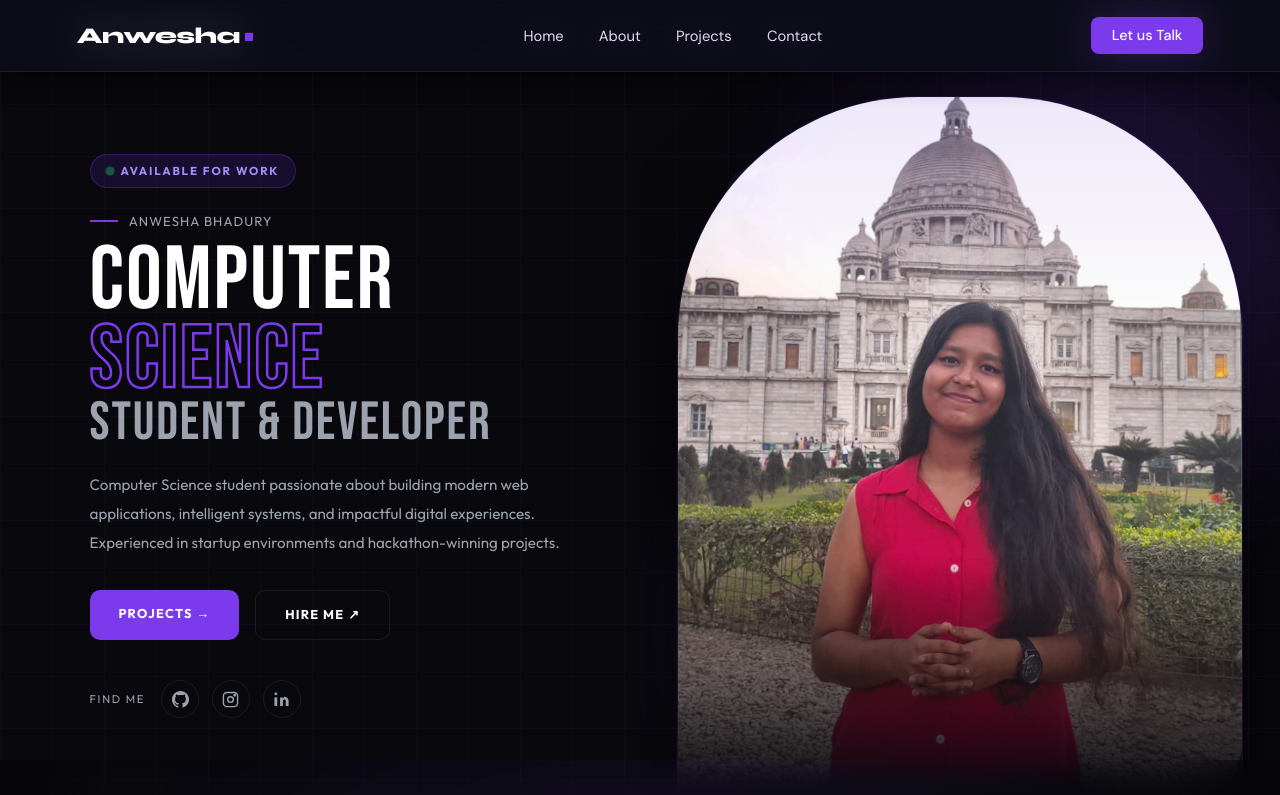
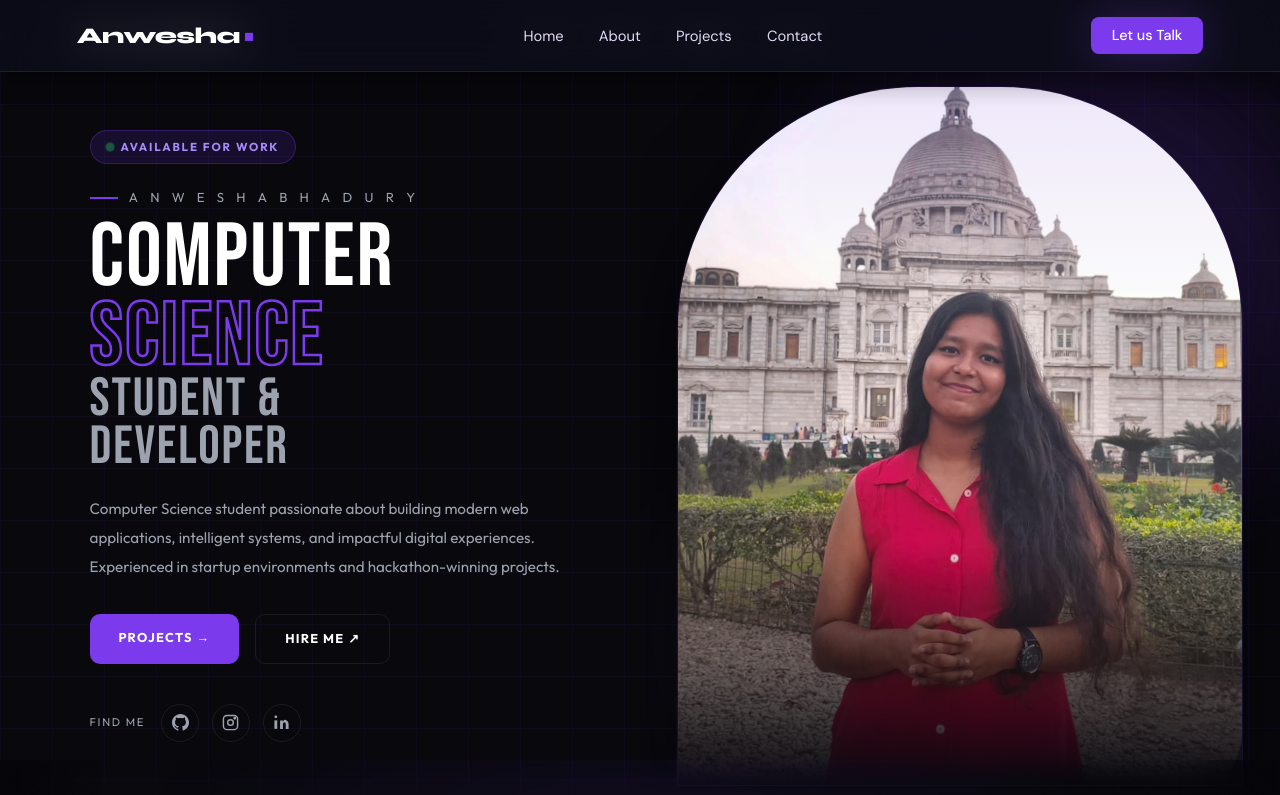
Before and after one commit to AnweshaBhadury/anwesha-portfolio, a Next.js app: page / in a window 1280 px wide. Shown: the top 795 px of the page. Built offline with nearby package versions, Linux system fonts and the light colour scheme.

Commit message:
HomeSection Refined

```diff
--- a/src/components/sections/Home/HomeHero.jsx
+++ b/src/components/sections/Home/HomeHero.jsx
@@ -1,16 +1,16 @@
 "use client";
 
 import Image from "next/image";
-import { useEffect, useState } from "react";
+import { useEffect, useRef } from "react";
 import Navbar from "../../shared/navbar";
 import styles from "./HomeHero.module.css";
 
+// ── icon components (unchanged) ──────────────────────────────────────────────
 const GitHubIcon = () => (
   <svg width="17" height="17" viewBox="0 0 24 24" fill="currentColor">
     <path d="M12 0C5.37 0 0 5.37 0 12c0 5.3 3.44 9.8 8.2 11.39.6.11.82-.26.82-.58 0-.29-.01-1.06-.02-2.08-3.34.73-4.04-1.61-4.04-1.61-.55-1.4-1.34-1.77-1.34-1.77-1.09-.75.08-.74.08-.74 1.2.08 1.83 1.23 1.83 1.23 1.07 1.83 2.81 1.3 3.49.99.11-.78.42-1.3.76-1.6-2.67-.3-5.47-1.34-5.47-5.93 0-1.31.47-2.38 1.23-3.22-.12-.3-.53-1.52.12-3.17 0 0 1.01-.32 3.3 1.23.96-.27 1.98-.4 3-.4 1.02 0 2.04.13 3 .4 2.29-1.55 3.3-1.23 3.3-1.23.65 1.65.24 2.87.12 3.17.77.84 1.23 1.91 1.23 3.22 0 4.6-2.8 5.63-5.48 5.92.43.37.81 1.1.81 2.22 0 1.6-.01 2.89-.01 3.29 0 .32.21.69.82.57C20.56 21.8 24 17.3 24 12 24 5.37 18.63 0 12 0z"/>
   </svg>
 );
-
 const InstagramIcon = () => (
   <svg width="17" height="17" viewBox="0 0 24 24" fill="none" stroke="currentColor" strokeWidth="2">
     <rect x="2" y="2" width="20" height="20" rx="5"/>
@@ -18,7 +18,6 @@ const InstagramIcon = () => (
     <circle cx="18" cy="6" r="1"/>
   </svg>
 );
-
 const LinkedInIcon = () => (
   <svg width="17" height="17" viewBox="0 0 24 24" fill="currentColor">
     <path d="M16 8a6 6 0 016 6v7h-4v-7a2 2 0 00-4 0v7H10V9h4v1.77A6 6 0 0116 8z"/>
@@ -27,60 +26,344 @@ const LinkedInIcon = () => (
   </svg>
 );
 
+// ── component ────────────────────────────────────────────────────────────────
 export default function HeroHome() {
-
-  const [visible, setVisible] = useState(false);
+  const hpRef       = useRef(null);
+  const chipRef     = useRef(null);
+  const nameRef     = useRef(null);
+  const titleRef    = useRef(null);
+  const descRef     = useRef(null);
+  const btnsRef     = useRef(null);
+  const socialsRef  = useRef(null);
+  const photoRef    = useRef(null);
+  const glowRef     = useRef(null);
+  const shapeRef    = useRef(null);
+  const gridRef     = useRef(null);
+  const heroGlowRef = useRef(null);
+  const btnPrimRef  = useRef(null);
+  const btnOutRef   = useRef(null);
 
   useEffect(() => {
-    const t = setTimeout(() => setVisible(true), 100);
-    return () => clearTimeout(t);
+
+  (async () => {
+
+    const { gsap } = await import("gsap");
+    const { ScrollTrigger } = await import("gsap/ScrollTrigger");
+    const { SplitText } = await import("gsap/SplitText");
+
+    gsap.registerPlugin(
+      ScrollTrigger,
+      SplitText
+    );
+
+    // ── SPLIT TEXT ─────────────────────────────────────
+
+    const splitName = new SplitText(
+      nameRef.current,
+      { type: "chars" }
+    );
+
+    const splitTitle = new SplitText(
+      titleRef.current,
+      {
+        type: "words, lines",
+        linesClass: "line-wrap",
+      }
+    );
+
+    splitTitle.lines.forEach((l) => {
+
+      l.style.overflow = "hidden";
+      l.style.display = "block";
+
+    });
+
+    const tl = gsap.timeline({
+      defaults: {
+        ease: "power4.out",
+      },
+    });
+
+    // ── INITIAL STATES ─────────────────────────────────
+
+    gsap.set(
+      [gridRef.current, heroGlowRef.current],
+      { opacity: 0 }
+    );
+
+    // PHOTO STATIC
+    gsap.set(photoRef.current, {
+      opacity: 1,
+      filter: "blur(0px)",
+      scale: 1,
+      x: 0,
+      y: 0,
+      rotate: 0,
+    });
+
+    // SHAPE STATIC
+    gsap.set(shapeRef.current, {
+      opacity: 1,
+      scale: 1,
+      rotate: 0,
+    });
+
+    gsap.set(
+      [glowRef.current?.children ?? []],
+      {
+        opacity: 0,
+        scale: 0.4,
+      }
+    );
+
+    gsap.set(chipRef.current, {
+      opacity: 0,
+      x: -24,
+    });
+
+    gsap.set(splitName.chars, {
+      opacity: 0,
+      y: 16,
+      rotateX: -40,
+    });
+
+    gsap.set(splitTitle.words, {
+      opacity: 0,
+      y: "110%",
+      skewX: 6,
+    });
+
+    gsap.set(descRef.current, {
+      opacity: 0,
+      y: 20,
+    });
+
+    gsap.set(btnsRef.current, {
+      opacity: 0,
+      y: 20,
+    });
+
+    gsap.set(socialsRef.current, {
+      opacity: 0,
+      x: -16,
+    });
+
+    // ── GRID + GLOW ────────────────────────────────────
+
+    tl.to(
+      gridRef.current,
+      {
+        opacity: 1,
+        duration: 0.8,
+        ease: "power2.out",
+      },
+      0
+    );
+
+    tl.to(
+      heroGlowRef.current,
+      {
+        opacity: 1,
+        scale: 1,
+        duration: 1.2,
+        ease: "power2.out",
+      },
+      0.1
+    );
+
+    tl.to(
+      [glowRef.current?.children ?? []],
+      {
+        opacity: 1,
+        scale: 1,
+        duration: 1.0,
+        stagger: 0.15,
+        ease: "power2.out",
+      },
+      0.15
+    );
+
+    // ── CHIP ──────────────────────────────────────────
+
+    tl.to(
+      chipRef.current,
+      {
+        opacity: 1,
+        x: 0,
+        duration: 0.55,
+        ease: "back.out(2)",
+      },
+      0.5
+    );
+
+    // ── NAME ──────────────────────────────────────────
+
+    tl.to(
+      splitName.chars,
+      {
+        opacity: 1,
+        y: 0,
+        rotateX: 0,
+
+        duration: 0.55,
+
+        stagger: {
+          each: 0.032,
+          ease: "power2.out",
+        },
+
+        ease: "back.out(1.4)",
+      },
+      0.65
+    );
+
+    // ── TITLE ─────────────────────────────────────────
+
+    tl.to(
+      splitTitle.words,
+      {
+        opacity: 1,
+        y: "0%",
+        skewX: 0,
+
+        duration: 0.65,
+
+        stagger: {
+          each: 0.06,
+          ease: "power3.out",
+        },
+      },
+      0.95
+    );
+
+    // ── DESC + BUTTONS + SOCIALS ─────────────────────
+
+    tl.to(
+      descRef.current,
+      {
+        opacity: 1,
+        y: 0,
+        duration: 0.55,
+      },
+      1.5
+    );
+
+    tl.to(
+      btnsRef.current,
+      {
+        opacity: 1,
+        y: 0,
+        duration: 0.5,
+        ease: "back.out(1.6)",
+      },
+      1.65
+    );
+
+    tl.to(
+      socialsRef.current,
+      {
+        opacity: 1,
+        x: 0,
+        duration: 0.5,
+      },
+      1.8
+    );
+
+    // ── MAGNETIC BUTTONS ─────────────────────────────
+
+    [btnPrimRef.current, btnOutRef.current].forEach((btn) => {
+
+      if (!btn) return;
+
+      btn.addEventListener("mousemove", (e) => {
+
+        const r = btn.getBoundingClientRect();
+
+        const dx =
+          (e.clientX - r.left - r.width / 2) * 0.38;
+
+        const dy =
+          (e.clientY - r.top - r.height / 2) * 0.38;
+
+        gsap.to(btn, {
+          x: dx,
+          y: dy,
+          duration: 0.3,
+          ease: "power2.out",
+        });
+
+      });
+
+      btn.addEventListener("mouseleave", () => {
+
+        gsap.to(btn, {
+          x: 0,
+          y: 0,
+          duration: 0.7,
+          ease: "elastic.out(1, 0.4)",
+        });
+
+      });
+
+    });
+
+    // ── SOCIAL ICON BOUNCE ───────────────────────────
+
+    socialsRef.current
+      ?.querySelectorAll("a")
+      .forEach((link) => {
+
+        link.addEventListener("mouseenter", () => {
+
+          gsap.fromTo(
+            link,
+
+            { y: 0 },
+
+            {
+              y: -6,
+              duration: 0.2,
+              yoyo: true,
+              repeat: 1,
+              ease: "power2.out",
+            }
+          );
+
+        });
+
+      });
+
+  })();
+
 }, []);
-
   return (
-    <div className={styles.hp}>
-
+    <div className={styles.hp} ref={hpRef}>
       <Navbar />
 
       <section className={styles.hero}>
-
-        <div className={styles.heroGrid}></div>
-        <div className={styles.heroGlow}></div>
+        <div className={styles.heroGrid}  ref={gridRef}></div>
+        <div className={styles.heroGlow}  ref={heroGlowRef}></div>
 
         {/* LEFT */}
-
         <div className={styles.heroLeft}>
 
-          <div className={`${styles.fade} ${visible ? styles.in : ""}`}>
-
-            <div className={styles.chip}>
+          <div ref={chipRef} className={styles.chip}>
             <span className={styles.chipDot}></span>
             Available For Work
           </div>
 
+          <div>
+            <p ref={nameRef} className={styles.heroName}>Anwesha Bhadury</p>
+
+            <h1 ref={titleRef} className={styles.heroTitle}>
+              COMPUTER <br />
+              <span className={styles.outline} data-outline>SCIENCE</span>
+              <br />
+              <span className={styles.smallLine}>Student &amp; Developer</span>
+            </h1>
           </div>
 
-          <div className={`${styles.fade} ${visible ? styles.in : ""}`}>
-
-            <p className={styles.heroName}>
-              Anwesha Bhadury
-            </p>
-
-            <h1 className={styles.heroTitle}>
-              COMPUTER <br />
-              <span className={styles.outline}>
-                SCIENCE
-              </span>
-              <br />
-              <span className={styles.smallLine}>
-                Student & Developer
-              </span>
-            </h1>
-
-          </div>
-
-          <div className={`${styles.fade} ${visible ? styles.in : ""}`}>
-
-            <p className={styles.heroDesc}>
+          <p ref={descRef} className={styles.heroDesc}>
             Computer Science student passionate about building
             modern web applications, intelligent systems,
             and impactful digital experiences.
@@ -88,94 +371,49 @@ export default function HeroHome() {
             hackathon-winning projects.
           </p>
 
+          <div ref={btnsRef} className={styles.heroBtns}>
+            <a href="#projects" className={styles.btnPrimary} ref={btnPrimRef}>
+              Projects →
+            </a>
+            <a href="#contact" className={styles.btnOutline} ref={btnOutRef}>
+              Hire Me ↗
+            </a>
           </div>
 
-          <div className={`${styles.fade} ${visible ? styles.in : ""}`}>
-
-            <div className={styles.heroBtns}>
-
-              <a href="#projects" className={styles.btnPrimary}>
-                Projects →
-              </a>
-
-              <a href="#contact" className={styles.btnOutline}>
-                Hire Me ↗
-              </a>
-
-            </div>
-
-          </div>
-
-          <div className={`${styles.fade} ${visible ? styles.in : ""}`}>
-
-            <div className={styles.socials}>
-
-              <span className={styles.socialLabel}>
-                Find Me
-              </span>
-
-              <a
-                href="https://github.com/"
-                target="_blank"
-                rel="noopener noreferrer"
-                className={styles.socialLink}
-              >
-                <GitHubIcon />
-              </a>
-
-              <a
-                href="https://instagram.com/"
-                target="_blank"
-                rel="noopener noreferrer"
-                className={styles.socialLink}
-              >
-                <InstagramIcon />
-              </a>
-
-              <a
-                href="https://linkedin.com/"
-                target="_blank"
-                rel="noopener noreferrer"
-                className={styles.socialLink}
-              >
-                <LinkedInIcon />
-              </a>
-
-            </div>
-
+          <div ref={socialsRef} className={styles.socials}>
+            <span className={styles.socialLabel}>Find Me</span>
+            <a href="https://github.com/"    target="_blank" rel="noopener noreferrer" className={styles.socialLink}><GitHubIcon /></a>
+            <a href="https://instagram.com/" target="_blank" rel="noopener noreferrer" className={styles.socialLink}><InstagramIcon /></a>
+            <a href="https://linkedin.com/"  target="_blank" rel="noopener noreferrer" className={styles.socialLink}><LinkedInIcon /></a>
           </div>
 
         </div>
 
         {/* RIGHT */}
-
         <div className={styles.heroRight}>
-
+          <div ref={glowRef}>
             <div className={`${styles.ambientGlow} ${styles.glow1}`}></div>
             <div className={`${styles.ambientGlow} ${styles.glow2}`}></div>
+          </div>
 
-          <div className={styles.floatingShape}></div>
+          <div className={styles.floatingShape} ref={shapeRef}></div>
 
-          <div className={styles.photoWrap}>
-
+          <div
+            className={styles.photoWrap}
+            ref={photoRef}
+          >
             <Image
               src="/media/images/hero.jpeg"
               alt="Anwesha Bhadury"
               fill
               priority
               sizes="(max-width: 900px) 70vw, 44vw"
-              style={{
-                objectFit:"cover",
-                objectPosition:"50% -5%"
-              }}
+              style={{ objectFit: "cover", objectPosition: "50% -5%" }}
             />
-
           </div>
-
         </div>
 
       </section>
-
     </div>
   );
 }
```
Lines whose indentation alone changed are shown as unchanged.
